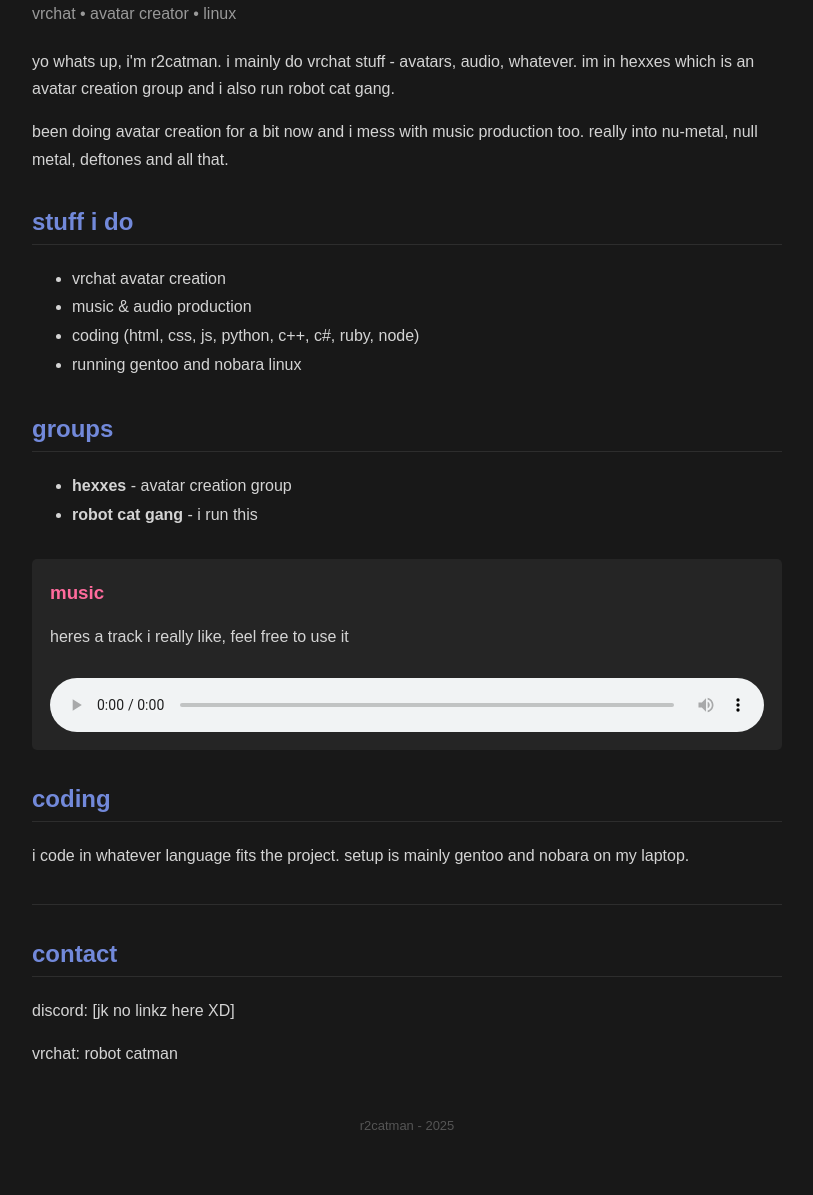
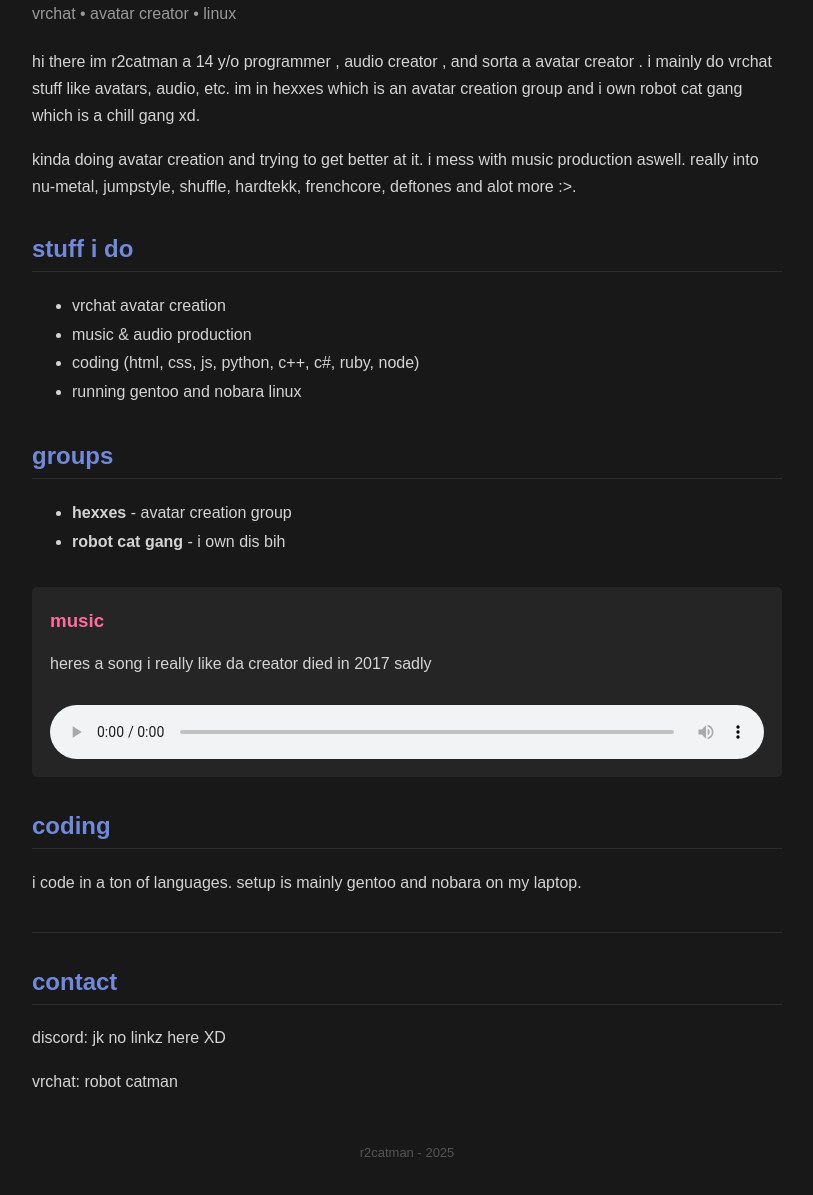
Before and after one commit to r2catman/vrchat-linkz, a plain HTML site: page index.html in a window 1280 px wide. Shown: the part 85-1280 px from the top of the page, without its empty margins (233-1046 px from the left). Before the commit the page ends 1258 px from the top, so only its background shows below. Drawn offline with Linux system fonts and the light colour scheme.

Commit message:
Update index.html

```diff
--- a/index.html
+++ b/index.html
@@ -83,9 +83,10 @@
         <h1>r2catman</h1>
         <div class="subtitle">vrchat • avatar creator • linux</div>
 
-        <p>yo whats up, i'm r2catman. i mainly do vrchat stuff - avatars, audio, whatever. im in hexxes which is an avatar creation group and i also run robot cat gang.</p>
+        <p>hi there im r2catman a 14 y/o programmer , audio creator , and sorta a avatar creator
+            . i mainly do vrchat stuff like avatars, audio, etc. im in hexxes which is an avatar creation group and i own robot cat gang which is a chill gang xd.</p>
 
-        <p>been doing avatar creation for a bit now and i mess with music production too. really into nu-metal, null metal, deftones and all that.</p>
+        <p>kinda doing avatar creation and trying to get better at it. i mess with music production aswell. really into nu-metal, jumpstyle, shuffle, hardtekk, frenchcore, deftones and alot more :>.</p>
 
         <h2>stuff i do</h2>
         <ul>
@@ -98,12 +99,12 @@
         <h2>groups</h2>
         <ul>
             <li><b>hexxes</b> - avatar creation group</li>
-            <li><b>robot cat gang</b> - i run this</li>
+            <li><b>robot cat gang</b> - i own dis bih</li>
         </ul>
 
         <div class="player-box">
             <h3>music</h3>
-            <p>heres a track i really like, feel free to use it</p>
+            <p>heres a song i really like da creator died in 2017 sadly</p>
             <audio controls>
                 <source src="Lil%20Peep%20-%20Nuts%20(Lyrics).mp3" type="audio/mpeg">
                 your browser doesnt support this
@@ -111,12 +112,12 @@
         </div>
 
         <h2>coding</h2>
-        <p>i code in whatever language fits the project. setup is mainly gentoo and nobara on my laptop.</p>
+        <p>i code in a ton of languages. setup is mainly gentoo and nobara on my laptop.</p>
 
         <hr>
 
         <h2>contact</h2>
-        <p>discord: [jk no linkz here XD]</p>
+        <p>discord: jk no linkz here XD</p>
         <p>vrchat: robot catman</p>
 
         <div class="bottom">
```
